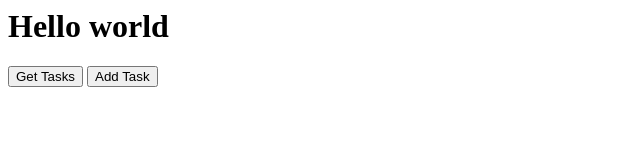
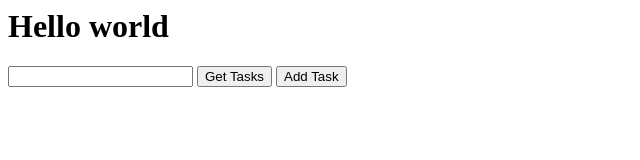
Before and after one commit to s-ramirez/csc-331, a website: page index.html in a window 1280 px wide. Shown: the whole page, without its empty margins (0-640 px from the left). Drawn offline with Linux system fonts and the light colour scheme.

Commit message:
forgot input

```diff
--- a/index.html
+++ b/index.html
@@ -4,7 +4,7 @@
   </head>
   <body>
     <h1>Hello world</h1>
-
+    <input id="task_value" type="text"/>
     <button id="get_tasks">Get Tasks</button>
     <button id="add_task">Add Task</button>
   </body>
```
